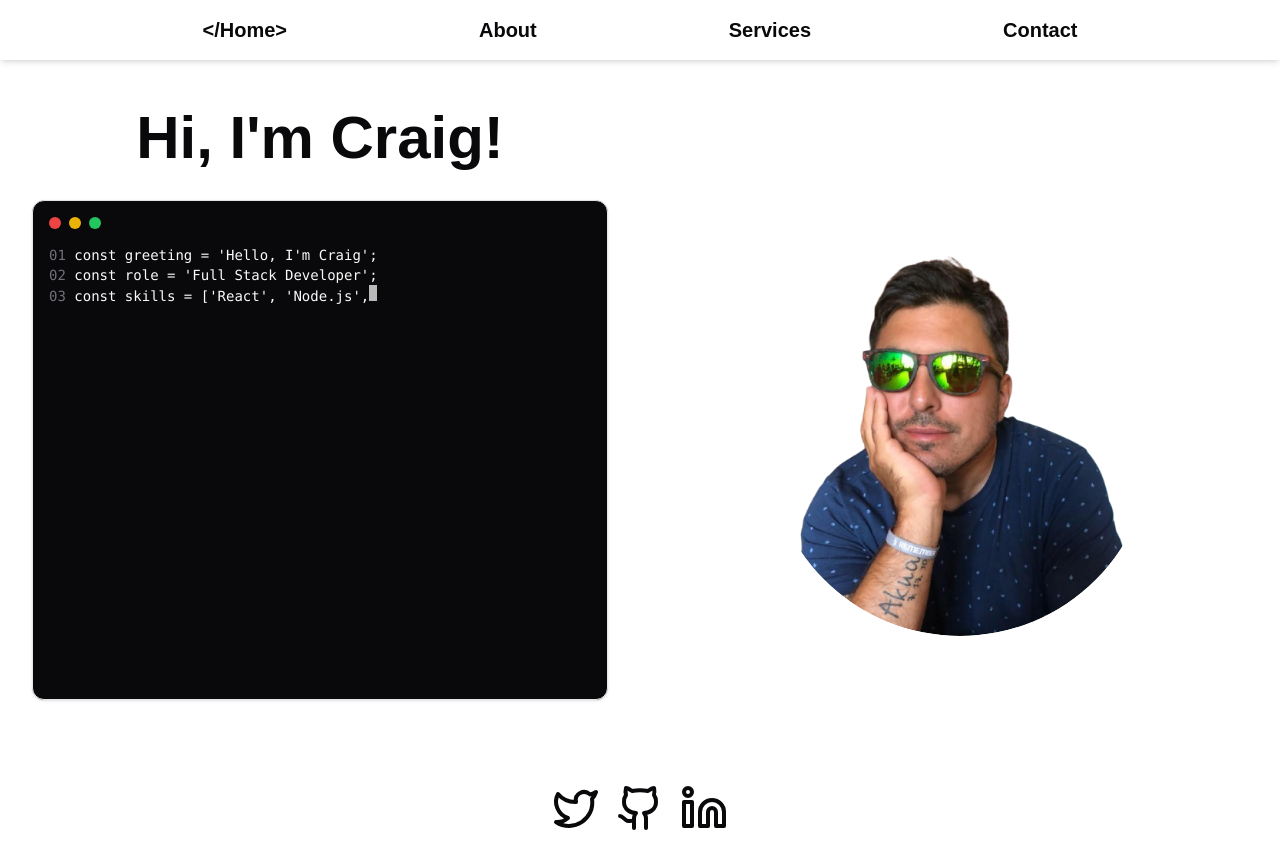
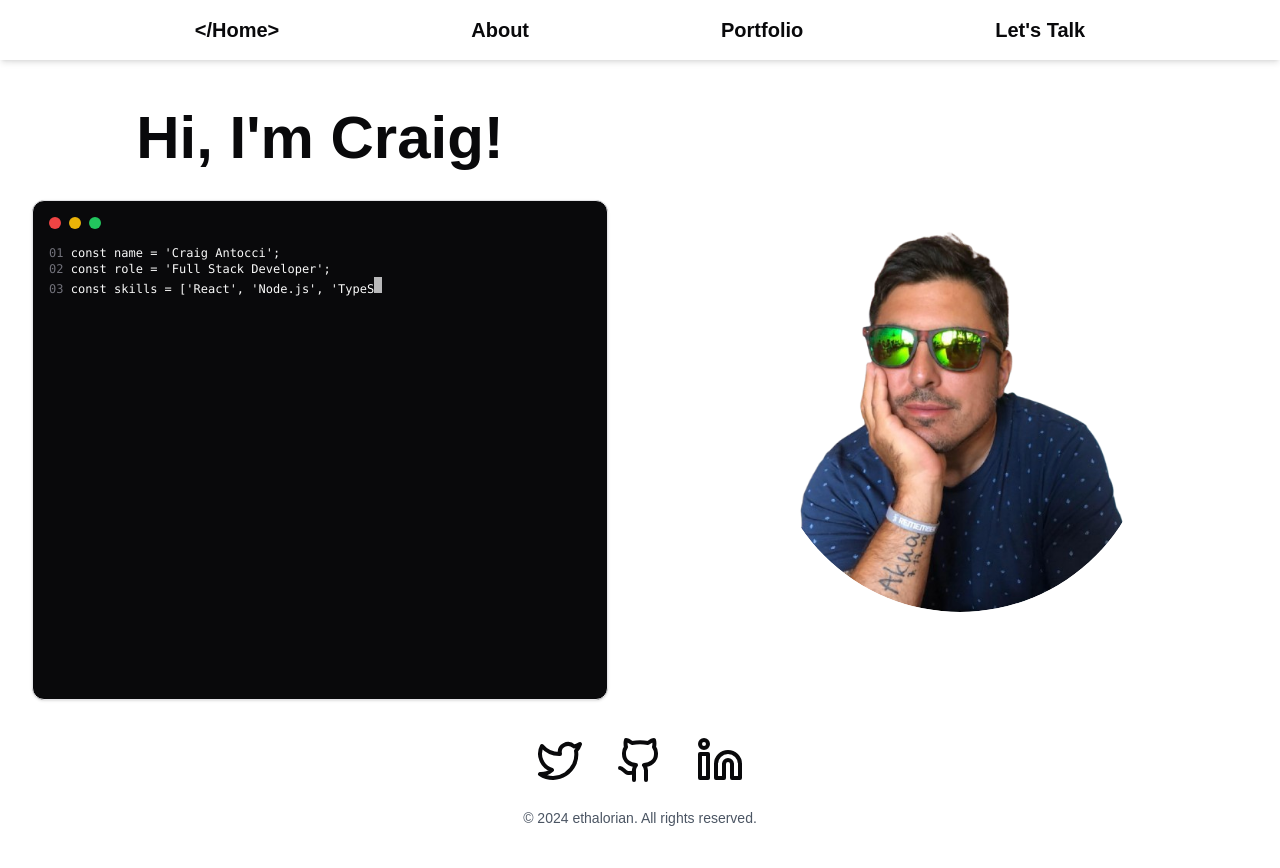
Before and after one commit to ethalorian/next-portfolio, a Next.js app: page / in a window 1280 px wide. Shown: the top 868 px of the page. After the commit the page ends 828 px from the top, so only its background shows below. Built offline with nearby package versions, Linux system fonts and the light colour scheme.

Commit message:
Hero fix

```diff
--- a/src/components/code-text.tsx
+++ b/src/components/code-text.tsx
@@ -47,7 +47,7 @@ export default function CodeText({ code, animationSpeed = 50, maxHeight = "400px
         </div>
         <pre
           ref={preRef}
-          className="text-xs sm:text-sm md:text-sm whitespace-pre-wrap break-words"
+          className="text-xs sm:text-xs md:text-xs whitespace-pre-wrap break-words"
           role="region"
           aria-label="Animated code block"
           style={{ maxHeight: maxHeight, height: maxHeight }}
--- a/src/components/header.tsx
+++ b/src/components/header.tsx
@@ -35,8 +35,8 @@ export default function Header() {
   const menuItems = [
     { label: "</Home>", href: "/" },
     { label: "About", href: "/about" },
-    { label: "Services", href: "/services" },
-    { label: "Contact", href: "/contact" },
+    { label: "Portfolio", href: "/services" },
+    { label: "Let's Talk", href: "/contact" },
   ]
 
   return (
--- a/src/components/hero.tsx
+++ b/src/components/hero.tsx
@@ -7,14 +7,14 @@ import { Twitter, Github, Linkedin } from 'lucide-react'
 
 function SocialIcons() {
     return (
-      <div className="flex space-x-4 mb-10 justify-center">
-        <a href="https://twitter.com/yourusername" target="_blank" rel="noopener noreferrer">
+      <div className="flex space-x-8 mb-6 justify-center">
+        <a href="https://twitter.com/ethalorian" target="_blank" rel="noopener noreferrer">
           <Twitter className="w-12 h-12" />
         </a>
-        <a href="https://github.com/yourusername" target="_blank" rel="noopener noreferrer">
+        <a href="https://github.com/ethalorian" target="_blank" rel="noopener noreferrer">
           <Github className="w-12 h-12" />
         </a>
-        <a href="https://linkedin.com/in/yourusername" target="_blank" rel="noopener noreferrer">
+        <a href="https://www.linkedin.com/in/craig-antocci-95140919/" target="_blank" rel="noopener noreferrer">
           <Linkedin className="w-12 h-12" />
         </a>
       </div>
@@ -22,20 +22,29 @@ function SocialIcons() {
   }
 
 export default function Hero() {
+    const currentYear = new Date().getFullYear();
+
     const codeLines = [
-      "const greeting = 'Hello, I'm Craig';",
-      "const role = 'Full Stack Developer';",
-      "const skills = ['React', 'Node.js', 'TypeScript'];",
-      "",
-      "function introduce() {",
-      "  console.log(greeting);",
-      "  console.log(`I'm a ${role}`);",
-      "  console.log('My skills include:');",
-      "  skills.forEach(skill => console.log(`- ${skill}`));",
-      "}",
-      "",
-      "introduce();"
-    ];
+        "const name = 'Craig Antocci';",
+        "const role = 'Full Stack Developer';",
+        "const skills = ['React', 'Node.js', 'TypeScript', 'Docker','TailwindCSS'];",
+        "",
+        "const initialValue = 1;",
+        "const dailyGrowthRate = 0.01; // 1% daily growth",
+        "const daysInYear = 365;",
+        "",
+        "function calculateCompoundGrowth(initial, rate, days) {",
+        "  return initial * Math.pow(1 + rate, days);",
+        "}",
+        "",
+        "const finalValue = calculateCompoundGrowth(initialValue, dailyGrowthRate, daysInYear);",
+        "console.log(`After 1 year of 1% daily growth:`);",
+        "console.log(`Initial value: ${initialValue}`);",
+        "console.log(`Final value: ${finalValue.toFixed(2)}`);",
+        "console.log(`Growth factor: ${(finalValue / initialValue).toFixed(2)}x`);",
+        "",
+        "I strive to be one percent better each day.  It's a lifestyle as much as a mindset."
+      ];
 
     return (
         <div className="flex flex-col max-h-screen">
@@ -50,9 +59,10 @@ export default function Hero() {
                     Hi, I'm Craig!
                   </span>
                 </div>
-                <div className="w-[90%] h-[500px] md:pr-0 mb-20">
+                <div className="w-[90%] h-[500px] md:pr-0 mb-8  rounded-xl ">
                   <CodeText code={codeLines} maxHeight="500px" />
                 </div>
+
               </div>
 
               {/* Second column with Avatar */}
@@ -68,6 +78,9 @@ export default function Hero() {
           </div>
           <footer>
           <SocialIcons />
+          <p className="text-center mt-4 text-sm text-gray-600">
+          &copy; {currentYear} ethalorian. All rights reserved.
+        </p>
         </footer>
         </div>
 
```
